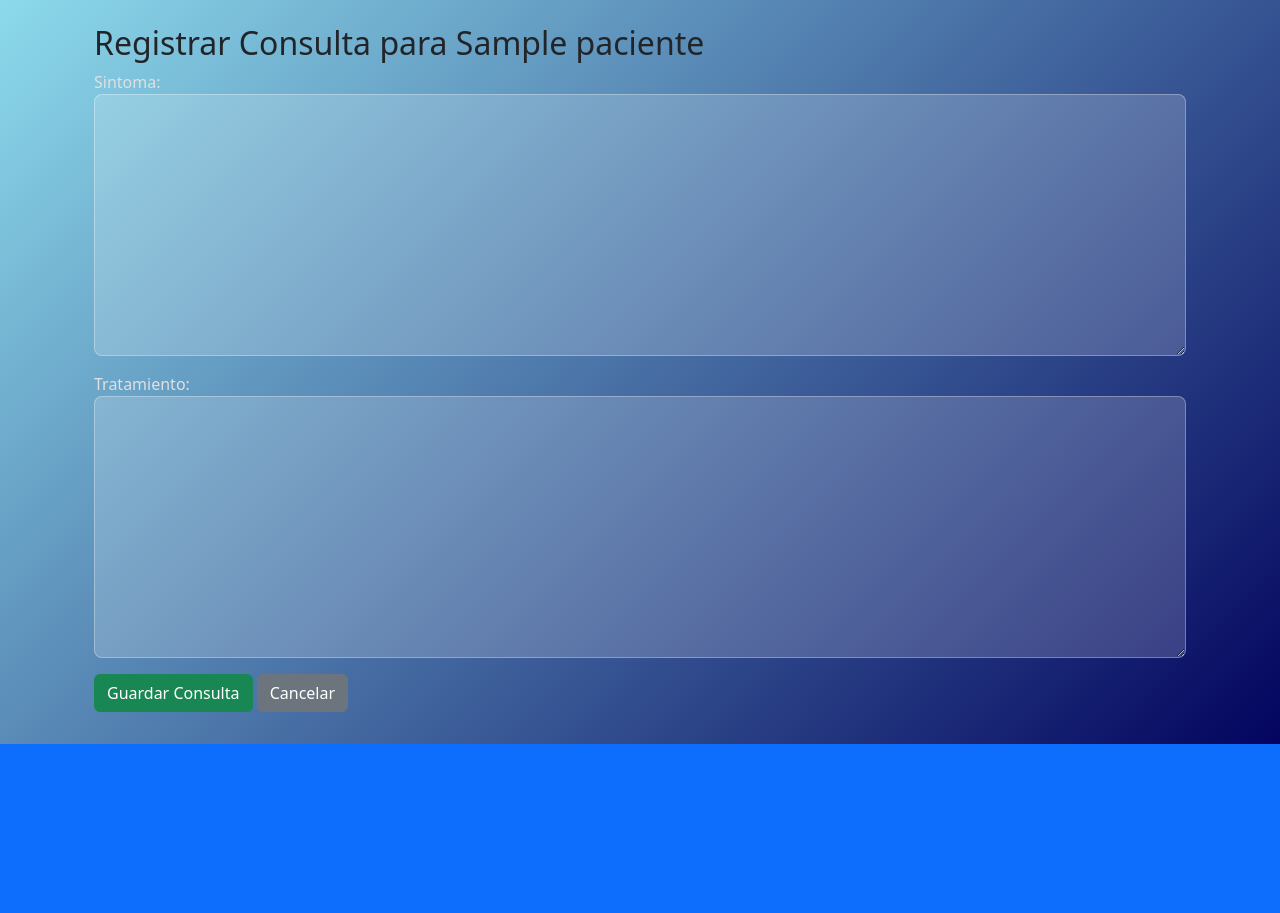
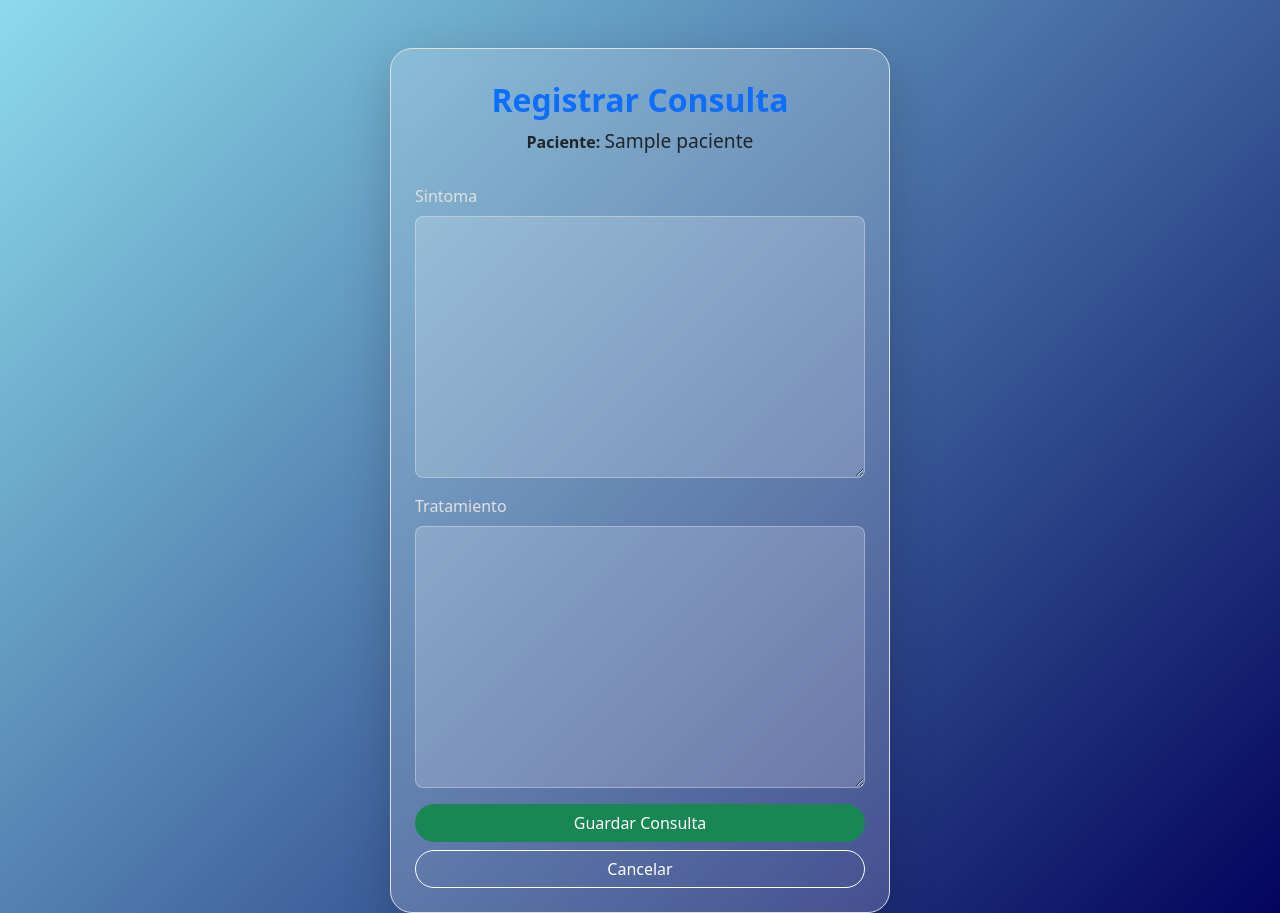
Before and after one commit to Eliasovalle22/eps_salud, a Django app: template core/templates/core/crear_consulta.html in a window 1280 px wide. Shown: the part 56-969 px from the top of the page. Before the commit the page ends 800 px from the top, so only its background shows below. Run offline with Django 5.2, Linux system fonts and the light colour scheme; the template is opened without the code that fills it: values that come from a table or form of the project are taken from there, others are empty; tables that the repository leaves empty hold one stand-in row (values such as "Sample post").

Commit message:
Diseño1 (#8)
* arreglo login commit 7

se arreglo el login

* commit 8

eliminacion de endblock

* commit 9

estilo a citas_medico.html

* commit 10

estilo citas paciente

* commit 11

estilo agendar cita

* commit 12

estilo reprogramar cita

* commit 13

estilo cancelar cita

* commit 14

estilo ver consulta

* commit 15

estilo editar cita

* commit 16

estilo para las paginas:
- detalle cita
-eliminar cita

* commit 17

cambio de estilos y colores para citas medicos y pacientes

* commit 18

mejorar la interfaz de tabla de citas de paciente

```diff
--- a/core/templates/core/crear_consulta.html
+++ b/core/templates/core/crear_consulta.html
@@ -1,12 +1,29 @@
 {% extends 'base.html' %}
 {% block content %}
-<div class="container mt-4">
-    <h2>Registrar Consulta para {{ cita.paciente.nombre }}</h2>
-    <form method="post">
-        {% csrf_token %}
-        {{ form.as_p }}
-        <button type="submit" class="btn btn-success">Guardar Consulta</button>
-        <a href="{% url 'citas_medico' %}" class="btn btn-secondary">Cancelar</a>
-    </form>
+<div class="container mt-5 d-flex justify-content-center align-items-center" style="min-height: 80vh;">
+    <div class="card shadow-lg p-4" style="width: 100%; max-width: 500px; background:  rgba(255,255,255,0.18); border-radius: 22px; backdrop-filter: blur(8px); border: 1.5px solid #e0e0e0;">
+        <div class="text-center mb-4">
+            <i class="bi bi-journal-medical" style="font-size: 2.5rem; color: #0077B6;"></i>
+            <h2 class="mt-2 mb-0 fw-bold text-primary">Registrar Consulta</h2>
+            <div class="mt-2 mb-1">
+                <span class="fw-semibold text-dark">Paciente:</span>
+                <span style="font-size: 1.2rem;">{{ cita.paciente.nombre }}</span>
+            </div>
+        </div>
+        <form method="post">
+            {% csrf_token %}
+            {% for field in form %}
+                <div class="mb-3">
+                    <label for="{{ field.id_for_label }}" class="form-label">{{ field.label }}</label>
+                    {{ field }}
+                    {% if field.errors %}
+                        <div class="text-danger small">{{ field.errors }}</div>
+                    {% endif %}
+                </div>
+            {% endfor %}
+            <button type="submit" class="btn btn-success w-100 mb-2 rounded-pill">Guardar Consulta</button>
+            <a href="{% url 'citas_medico' %}" class="btn btn-outline-secondary w-100 rounded-pill">Cancelar</a>
+        </form>
+    </div>
 </div>
 {% endblock %}
```
Also changed, not shown: core/templates/core/citas_medico.html (+21 -0 lines), core/templates/core/citas_paciente.html (+24 -5 lines), core/static/foto2.png (added), core/static/style.css (line endings or trailing spaces).
